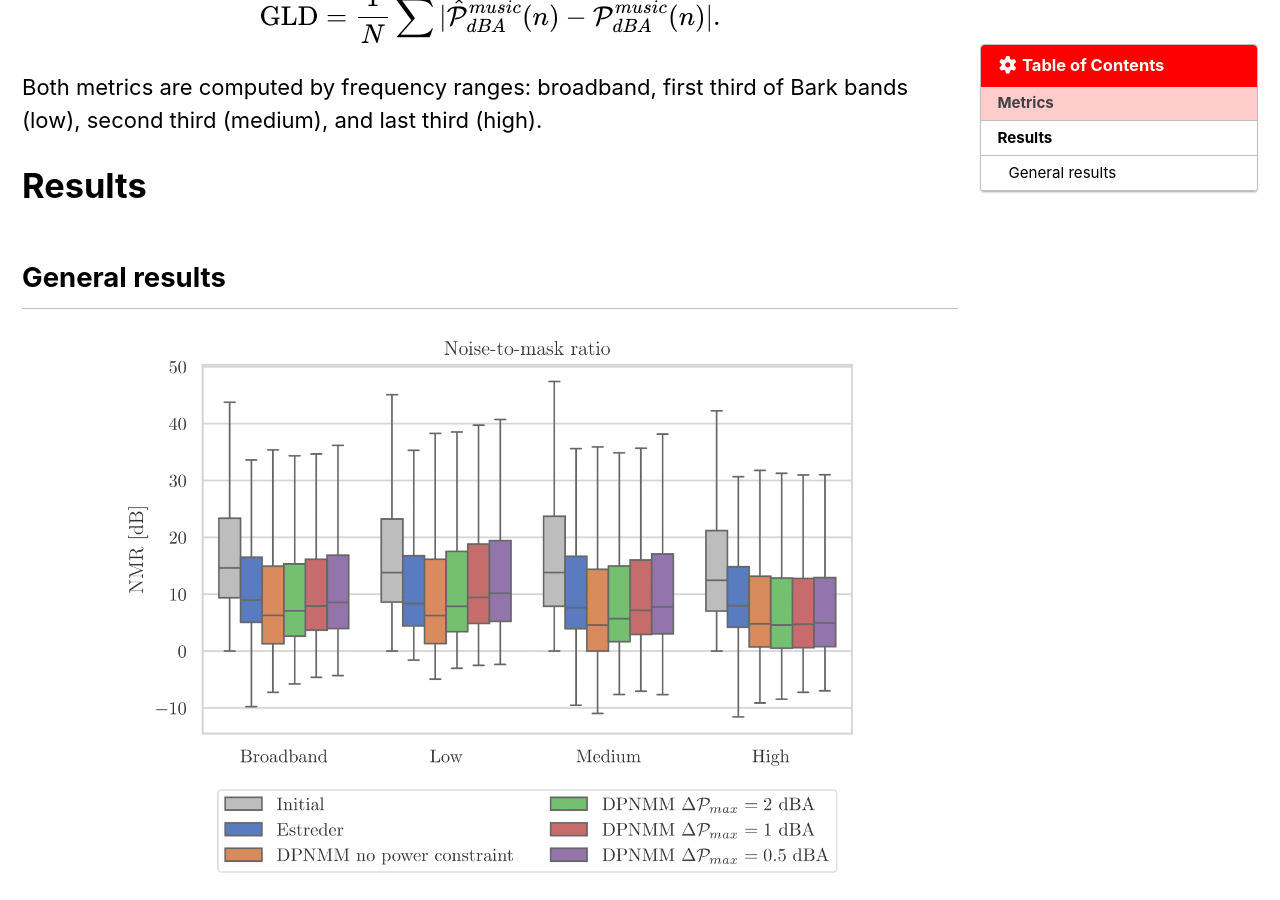
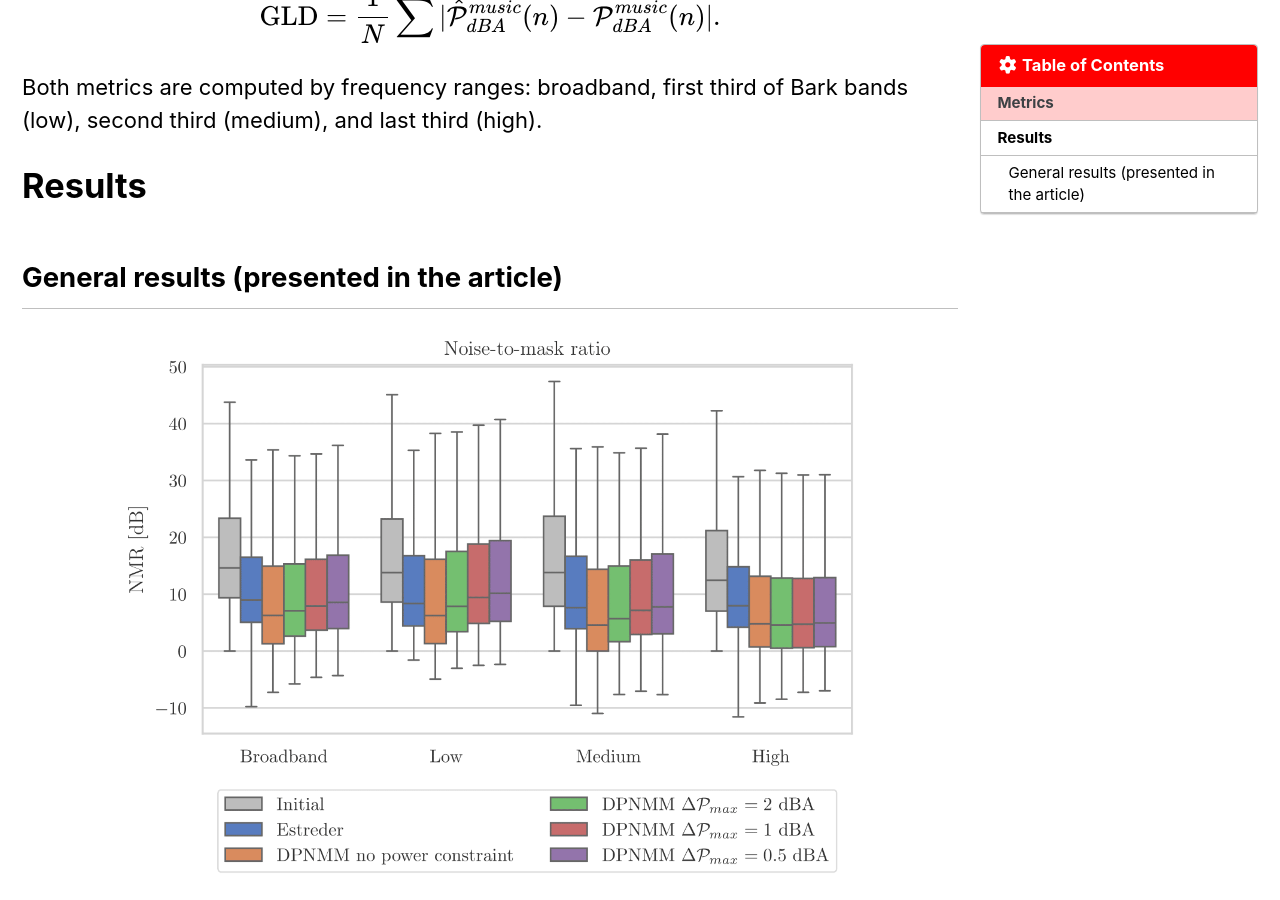
Before and after one commit to ClementineBerger/DPNMM, a Jekyll site: the page built from docs/_pages/results.md, in a window 1280 px wide and 900 px high, scrolled down 1118 px. Built offline with Jekyll 4.4.1, drawn with Linux system fonts in a browser that asks for light colours; cached includes are drawn as plain includes; formulas are drawn with MathJax 3.

```diff
--- a/docs/_data/navigation.yml
+++ b/docs/_data/navigation.yml
@@ -2,3 +2,5 @@
 main:
   - title: "Audio Examples"
     url: /audio
+  - title: "Results"
+    url: /results
--- a/docs/_pages/results.md
+++ b/docs/_pages/results.md
@@ -29,7 +29,7 @@ Both metrics are computed by frequency ranges: broadband, first third of Bark ba
 
 # Results
 
-## General results
+## General results (presented in the article)
 
 <html lang="fr">
 <head>
```
